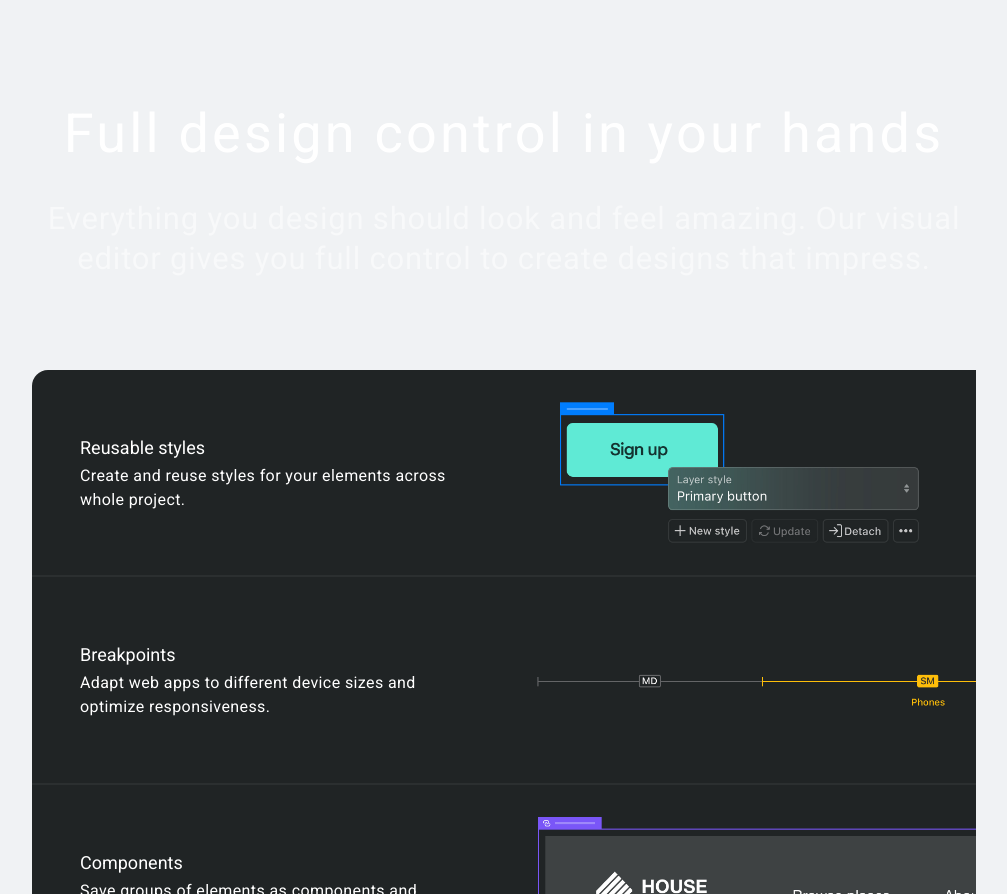
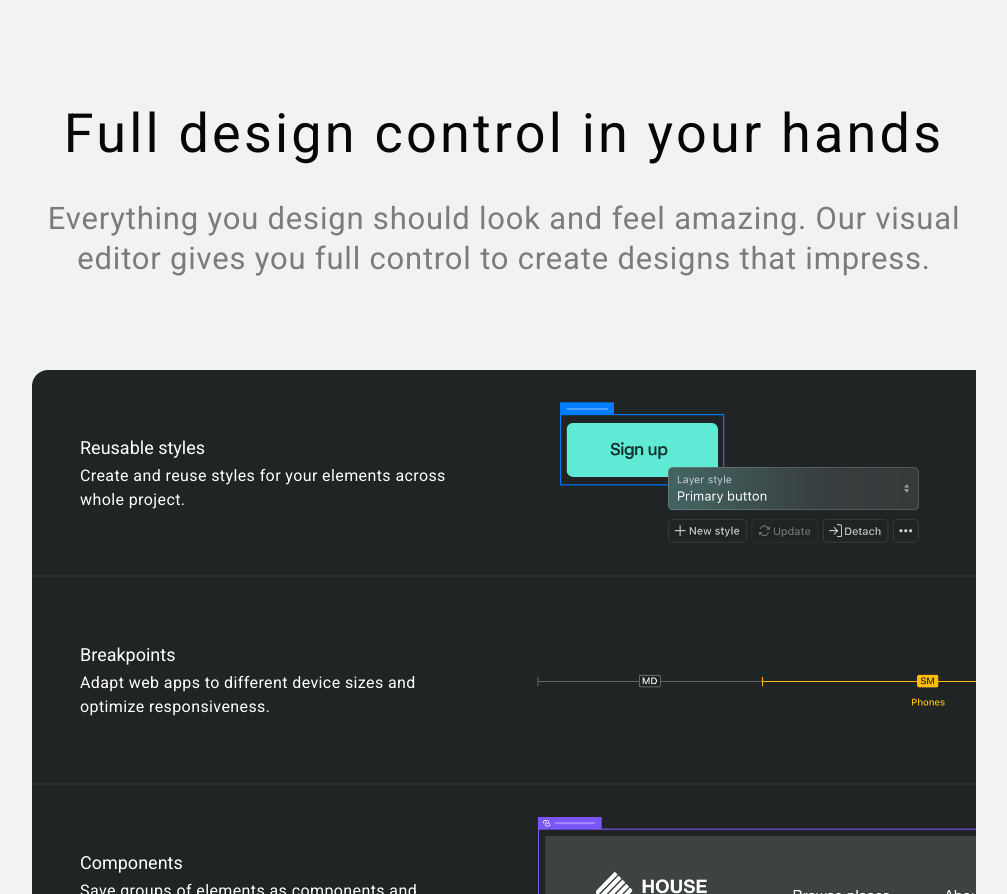
Before and after one commit to dddoog9/website-ycode, a plain HTML site: page index.html in a window 1280 px wide. Shown: the part 1259-2153 px from the top of the page, without its empty margins (136-1143 px from the left). Drawn offline with Linux system fonts and the light colour scheme.

Commit message:
Update style.css

```diff
--- a/css/style.css
+++ b/css/style.css
@@ -228,7 +228,7 @@ body {
   line-height: 80px;
   text-align: center;
   letter-spacing: 3.2px;
-  color: #ffffff;
+  color: #050606;
 }
 
 .chips-table__title-wrapper {
@@ -242,7 +242,7 @@ body {
   line-height: 40px;
   text-align: center;
   letter-spacing: 0.8px;
-  color: rgba(255, 255, 255, 0.5);
+  color: rgba(5, 6, 6, 0.5);
 }
 
 .chips__table {
```
